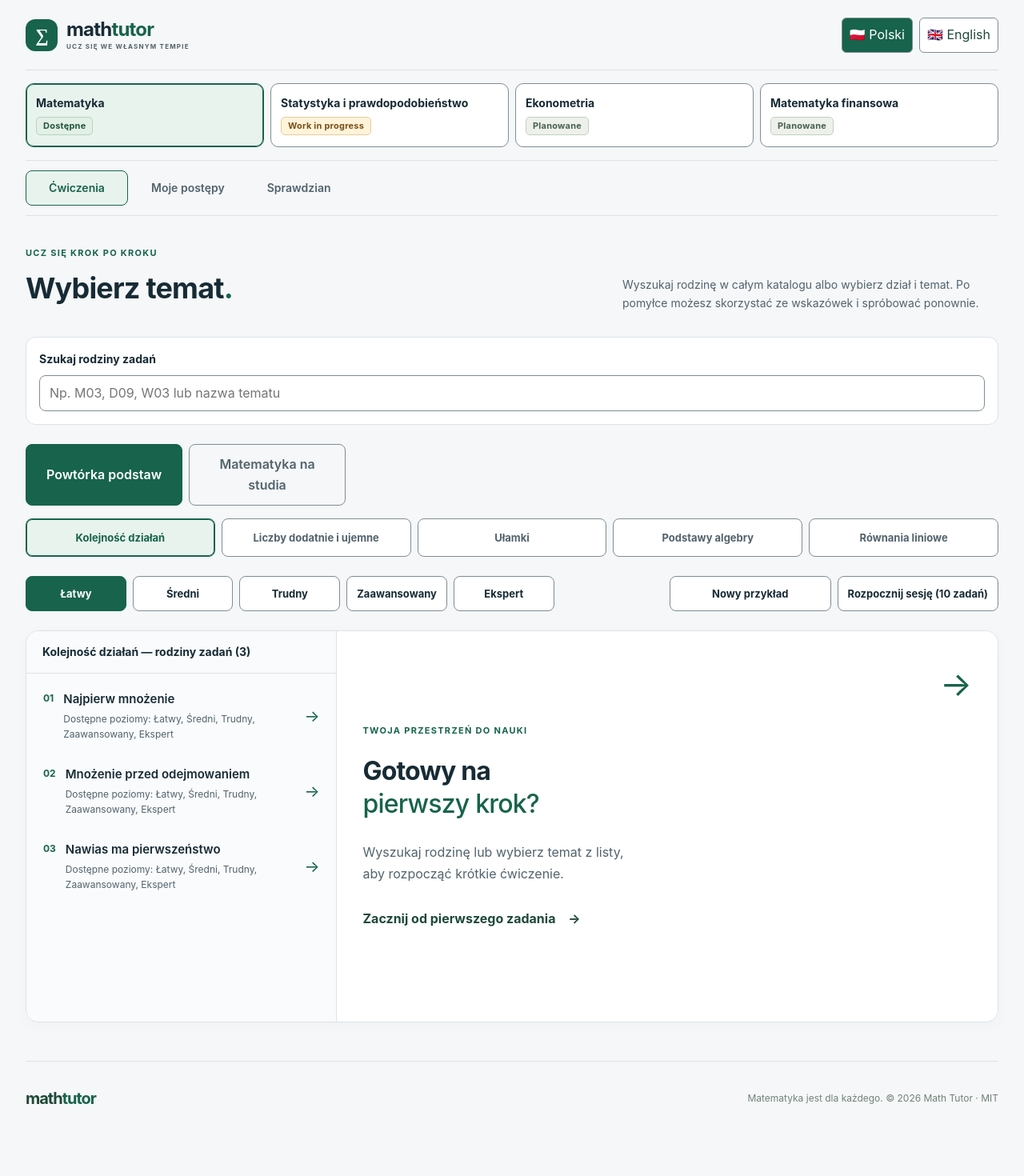
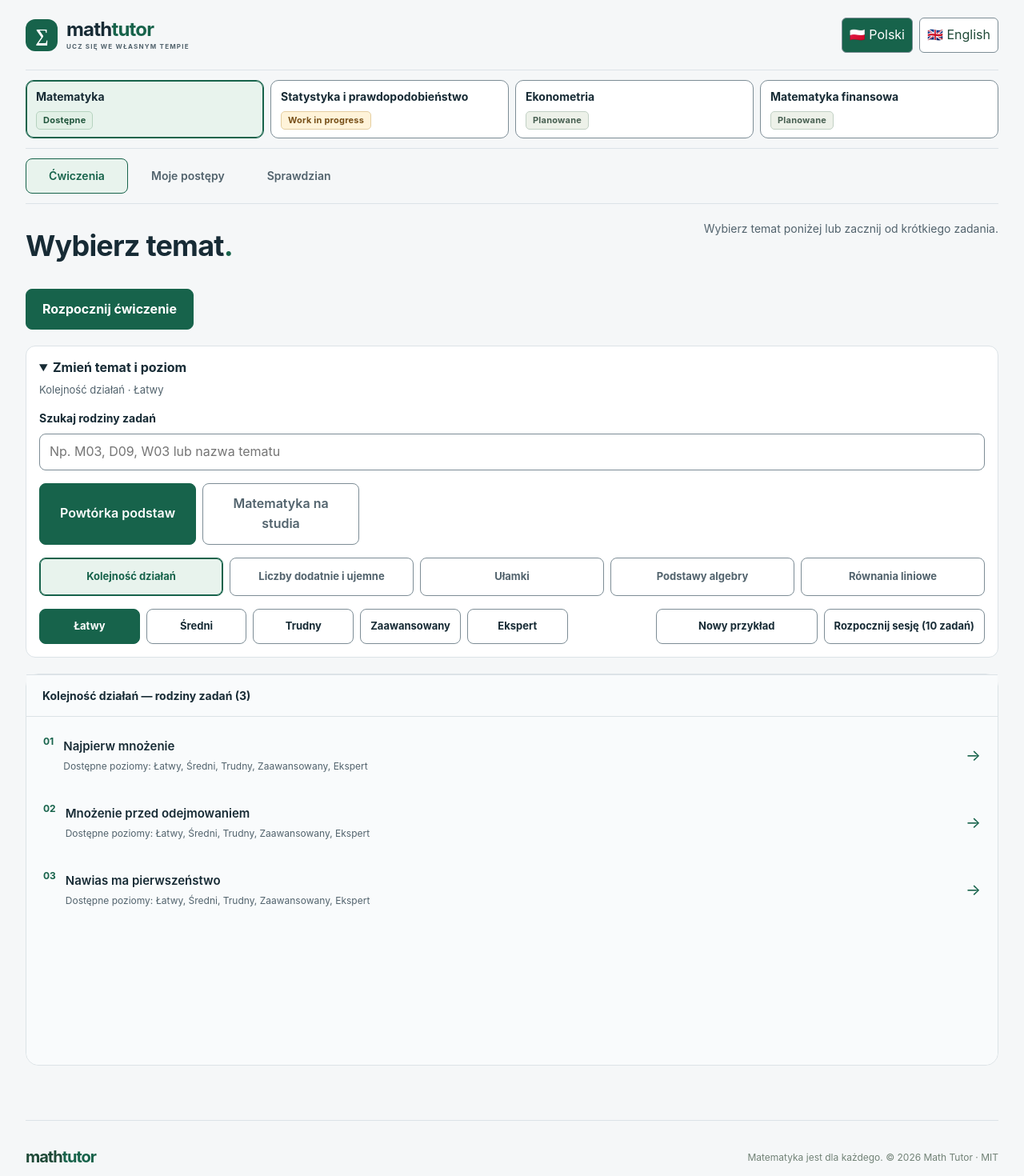
Before and after one commit to eluyz/math-tutor-app, a React (Vite) app: page / in a window 1280 px wide. Shown: the top 1470 px of the page at 80% size. Before the commit the page ends 1419 px from the top, so only its background shows below. Built offline with nearby package versions, Linux system fonts and the light colour scheme.

Commit message:
feat(ui): prioritize practice before catalogue setup

```diff
--- a/src/App.tsx
+++ b/src/App.tsx
@@ -1,3 +1,4 @@
+import { nightCopy } from "./locales/night";
 import { difficultyConfig } from "./difficulty";
 import { SolutionPanel } from "./solutions/SolutionPanel";
 import { MistakeHelp } from "./diagnostics/MistakeHelp";
@@ -65,6 +66,7 @@ export default function App() {
   const { copy, locale, difficultyLabels } = useLocale();
   const { categories, studyCategories, feedback, ui, answerHints } = copy;
   const a = copy.app;
+  const n = nightCopy[locale];
   const progress = useProgress();
   const [view, setView] = useState<"learn" | "progress" | "exam">("learn");
   const [subject, setSubject] = useState<SubjectId>("mathematics");
@@ -301,71 +303,10 @@ export default function App() {
     newPracticeExample();
   }
 
-  return (
-    <div className="site-shell">
-      <a className="skip-link" href="#main-content">{a.skipContent}</a>
-      <header className="topbar">
-        <a
-          className="brand"
-          href="/math-tutor-app/"
-          onClick={(event) => {
-            event.preventDefault();
-            if (examLocked) return;
-            if (subject !== "mathematics") {
-              selectSubject("mathematics");
-              setView("learn");
-              return;
-            }
-            if (view === "progress" || view === "exam") {
-              setView("learn");
-              return;
-            }
-            window.scrollTo({ top: 0, behavior: "smooth" });
-          }}
-          aria-label={a.home}
-        >
-          <span className="brand-mark" aria-hidden="true">
-            ∑
-          </span>
-          <span>
-            math<span className="brand-accent">tutor</span>
-            <small>{a.tagline}</small>
-          </span>
-        </a>
-        <LanguagePicker />
-      </header>
-
-      <SubjectNavigation locale={locale} subject={subject} onSelect={selectSubject} disabled={examLocked} />
-      <main id="main-content" tabIndex={-1}>
-      <div hidden={subject !== "mathematics"}>
-      <nav className="view-navigation" aria-label={copy.progress.navigation}>
-        <button type="button" disabled={examLocked} aria-current={view === "learn" ? "page" : undefined} onClick={() => setView("learn")}>
-          {copy.progress.learn}
-        </button>
-        <button type="button" disabled={examLocked} aria-current={view === "progress" ? "page" : undefined} onClick={() => setView("progress")}>
-          {copy.progress.title}
-        </button>
-        <button type="button" disabled={sessionNumber > 0} aria-current={view === "exam" ? "page" : undefined}
-          onClick={() => setView("exam")}>{examCopy[locale].navigation}</button>
-      </nav>
-      {progress.issue && <p className="storage-notice" role="status">{copy.progress.issues[progress.issue]}</p>}
-
-        <div className="learning-workspace" hidden={view !== "learn"}>
-        <section
-          className="practice"
-          id="practice"
-          aria-labelledby="practice-title"
-        >
-          <div className="section-heading">
-            <div>
-              <span className="eyebrow">{a.learnSteps}</span>
-              <h1 id="practice-title" tabIndex={-1}>
-                {a.chooseTopic}
-                <span className="period">.</span>
-              </h1>
-            </div>
-            <p>{a.chooseDescription}</p>
-          </div>
+  const catalog = (
+    <details className="catalog-config" open>
+      <summary>{n.choose}<span>{categoryTitle(selectedCategory, locale)} · {difficultyLabels[difficulty]}</span></summary>
+      <div className="catalog-config-body">
           <div className="catalog-search" role="search" aria-label={a.searchLabel}>
             <label htmlFor="catalog-search-input">{a.searchLabel}</label>
             <div className="catalog-search-controls">
@@ -512,32 +453,11 @@ export default function App() {
               </div>
             )}
           </div>
-          {sessionNumber > 0 && (
-            <p className="session-progress" role="status">
-              {a.progress(sessionNumber)}
-            </p>
-          )}
-          {searchLevelChange && sessionNumber === 0 && (
-            <p className="search-level-notice" role="status">
-              {a.searchLevelChanged(
-                difficultyLabels[searchLevelChange.from],
-                difficultyLabels[searchLevelChange.to],
-              )}
-            </p>
-          )}
-          {repeated && active && (
-            <p className="session-progress">{a.repeated}</p>
-          )}
-          {unavailable && (
-            <div className="unavailable" role="status">
-              <p>{a.unavailable(difficultyLabels[difficulty])}</p>
-              <button type="button" onClick={() => newExercise()}>
-                {a.availableTask}
-              </button>
-            </div>
-          )}
-          <div className="exercise-layout">
-            <div className="exercise-list">
+      </div>
+    </details>
+  );
+  const familyList = (
+            <aside className="exercise-list">
               <div className="exercise-list-heading">
                 <h3 id="category-families-title">{a.categoryFamilies(
                   categoryTitle(selectedCategory, locale), visibleTemplates.length,
@@ -581,8 +501,108 @@ export default function App() {
                 </button>
               ))}
               </div>
+            </aside>
+  );
+
+  return (
+    <div className="site-shell">
+      <a className="skip-link" href="#main-content">{a.skipContent}</a>
+      <header className="topbar">
+        <a
+          className="brand"
+          href="/math-tutor-app/"
+          onClick={(event) => {
+            event.preventDefault();
+            if (examLocked) return;
+            if (subject !== "mathematics") {
+              selectSubject("mathematics");
+              setView("learn");
+              return;
+            }
+            if (view === "progress" || view === "exam") {
+              setView("learn");
+              return;
+            }
+            window.scrollTo({ top: 0, behavior: "smooth" });
+          }}
+          aria-label={a.home}
+        >
+          <span className="brand-mark" aria-hidden="true">
+            ∑
+          </span>
+          <span>
+            math<span className="brand-accent">tutor</span>
+            <small>{a.tagline}</small>
+          </span>
+        </a>
+        <LanguagePicker />
+      </header>
+
+      <SubjectNavigation locale={locale} subject={subject} onSelect={selectSubject} disabled={examLocked} />
+      <main id="main-content" tabIndex={-1}>
+      <div hidden={subject !== "mathematics"}>
+      <nav className="view-navigation" aria-label={copy.progress.navigation}>
+        <button type="button" disabled={examLocked} aria-current={view === "learn" ? "page" : undefined} onClick={() => setView("learn")}>
+          {copy.progress.learn}
+        </button>
+        <button type="button" disabled={examLocked} aria-current={view === "progress" ? "page" : undefined} onClick={() => setView("progress")}>
+          {copy.progress.title}
+        </button>
+        <button type="button" disabled={sessionNumber > 0} aria-current={view === "exam" ? "page" : undefined}
+          onClick={() => setView("exam")}>{examCopy[locale].navigation}</button>
+      </nav>
+      {progress.issue && <p className="storage-notice" role="status">{copy.progress.issues[progress.issue]}</p>}
+
+        <div className="learning-workspace" hidden={view !== "learn"}>
+        <section
+          className="practice"
+          id="practice"
+          aria-labelledby="practice-title"
+        >
+          <div className="section-heading">
+            <div>
+
+              <h1 id="practice-title" tabIndex={-1}>
+                {a.chooseTopic}
+                <span className="period">.</span>
+              </h1>
             </div>
-            <div className="exercise-panel">
+            <p>{n.chooseHelp}</p>
+          </div>
+          <div className="practice-entry">
+            <button type="button" className="primary-button" onClick={() => {
+              if (active) document.getElementById("exercise-title")?.focus();
+              else { searchFocusRequested.current = true; newPracticeExample(); }
+            }}>{active ? n.resume : n.start}</button>
+            {active && <p>{categoryTitle(selectedCategory, locale)} · {n.level}: {difficultyLabels[difficulty]}</p>}
+          </div>
+          {!active && catalog}
+          {sessionNumber > 0 && (
+            <p className="session-progress" role="status">
+              {a.progress(sessionNumber)}
+            </p>
+          )}
+          {searchLevelChange && sessionNumber === 0 && (
+            <p className="search-level-notice" role="status">
+              {a.searchLevelChanged(
+                difficultyLabels[searchLevelChange.from],
+                difficultyLabels[searchLevelChange.to],
+              )}
+            </p>
+          )}
+          {repeated && active && (
+            <p className="session-progress">{a.repeated}</p>
+          )}
+          {unavailable && (
+            <div className="unavailable" role="status">
+              <p>{a.unavailable(difficultyLabels[difficulty])}</p>
+              <button type="button" onClick={() => newExercise()}>
+                {a.availableTask}
+              </button>
+            </div>
+          )}
+          <div className={`exercise-layout ${active || summary ? "has-task" : "catalog-only"}`}>
+            {(active || summary) && <div className="exercise-panel">
               {active ? (
                 <>
                   <div className="panel-top">
@@ -854,25 +874,11 @@ export default function App() {
                   onStartSession={startSession}
                   onPractice={() => newExercise()}
                 />
-              ) : (
-                <div className="empty-panel">
-                  <span className="empty-symbol" aria-hidden="true">
-                    →
-                  </span>
-                  <span className="eyebrow">{a.emptyEyebrow}</span>
-                  <h3>
-                    {a.ready}
-                    <br />
-                    <em>{a.firstStep}</em>
-                  </h3>
-                  <p>{a.emptyDescription}</p>
-                  <button type="button" onClick={() => newExercise()}>
-                    {a.startFirst} <span aria-hidden="true">→</span>
-                  </button>
-                </div>
-              )}
-            </div>
+              ) : null}
+            </div>}
+            {familyList}
           </div>
+          {active && catalog}
         </section>
         </div>
         <ProgressDashboard
--- /dev/null
+++ b/src/locales/night.ts
@@ -0,0 +1,6 @@
+import type { Locale } from './types';
+
+export const nightCopy = {
+  pl: { start: 'Rozpocznij ćwiczenie', resume: 'Kontynuuj ćwiczenie', choose: 'Zmień temat i poziom', current: 'Wybrane ćwiczenie', level: 'Poziom', chooseHelp: 'Wybierz temat poniżej lub zacznij od krótkiego zadania.' },
+  en: { start: 'Start practice', resume: 'Continue practice', choose: 'Change topic and level', current: 'Selected exercise', level: 'Level', chooseHelp: 'Choose a topic below or start with a short exercise.' },
+} satisfies Record<Locale, {start:string;resume:string;choose:string;current:string;level:string;chooseHelp:string}>;
--- a/src/redesign.css
+++ b/src/redesign.css
@@ -123,3 +123,35 @@ button { touch-action: manipulation; }
   .learning-workspace .difficulty-picker button { padding-inline: 6px; font-size: 12px; }
 }
 .learning-workspace .empty-panel p { color: var(--ui-muted); }
+
+/* MT-UI-003: task-first composition; the catalogue remains discoverable. */
+[hidden] { display: none !important; }
+.learning-workspace .practice { padding-top: 20px; }
+.learning-workspace .section-heading { margin-bottom: 16px; gap: 24px; align-items: start; }
+.practice-entry { display: flex; flex-wrap: wrap; gap: 12px; align-items: center; margin: 0 0 20px; }
+.practice-entry .primary-button { min-height: 48px; padding: 12px 20px; border: 1px solid var(--ui-accent); border-radius: 8px; background: var(--ui-accent); color: white; font-weight: 650; }
+.practice-entry p { color: var(--ui-muted); font-size: 14px; margin: 0; }
+.catalog-config { margin: 0 0 20px; background: white; border: 1px solid var(--ui-line); border-radius: 12px; min-width: 0; }
+.catalog-config summary { min-height: 48px; padding: 14px 16px; cursor: pointer; font-weight: 650; color: var(--ui-text); }
+.catalog-config summary span { display: block; margin-top: 4px; font-size: 13px; color: var(--ui-muted); font-weight: 400; }
+.catalog-config-body { padding: 0 16px 16px; }
+.learning-workspace .catalog-config .catalog-search { padding: 0; border: 0; margin-bottom: 16px; }
+.learning-workspace .catalog-config .category-picker { margin-bottom: 16px; }
+.learning-workspace .catalog-config .practice-controls { margin-bottom: 0; flex-wrap: wrap; }
+.learning-workspace .exercise-layout { margin-bottom: 20px; box-shadow: none; overflow: visible; }
+.learning-workspace .exercise-layout.catalog-only { grid-template-columns: minmax(0,1fr); }
+.learning-workspace .exercise-list { border: 0; border-top: 1px solid var(--ui-line); min-width: 0; border-radius: 0 0 16px 16px; }
+.learning-workspace .exercise-item small { font-size: 12px; }
+.site-shell > .subject-navigation button { min-height: 64px; padding: 10px 12px; }
+.site-shell > .subject-navigation { padding-block: 12px; }
+@media (min-width: 900px) {
+  .learning-workspace .exercise-layout.has-task { grid-template-columns: minmax(0,1.7fr) minmax(0,.8fr); }
+  .learning-workspace .exercise-layout.has-task .exercise-list { border-top: 0; border-left: 1px solid var(--ui-line); border-radius: 0 16px 16px 0; }
+}
+@media (max-width: 599px) {
+  .brand small { display: none; }
+  .site-shell > .topbar { min-height: 68px; padding-block: 10px; }
+  .learning-workspace .section-heading p { margin-bottom: 0; }
+  .learning-workspace .study-groups button { padding: 10px 8px; font-size: 14px; }
+  .learning-workspace .exercise-panel { padding: 20px 16px; }
+}
```
Also changed, not shown: 2 other files (tests, documents, lock files or other folders).
